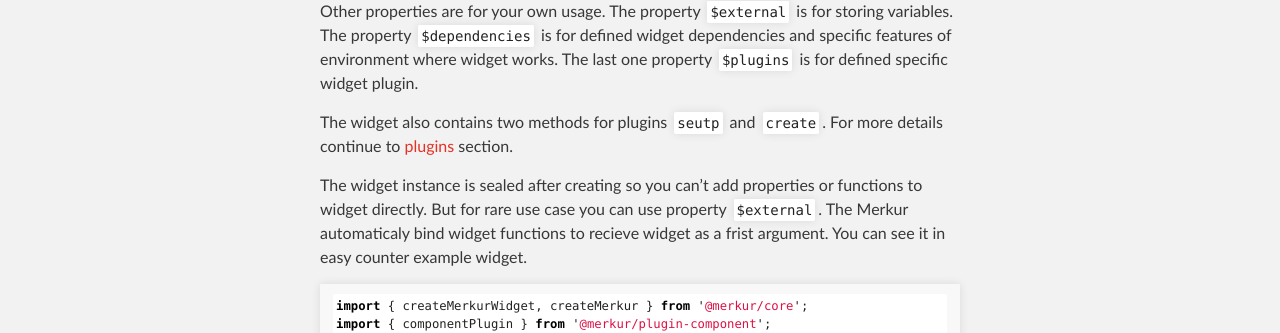
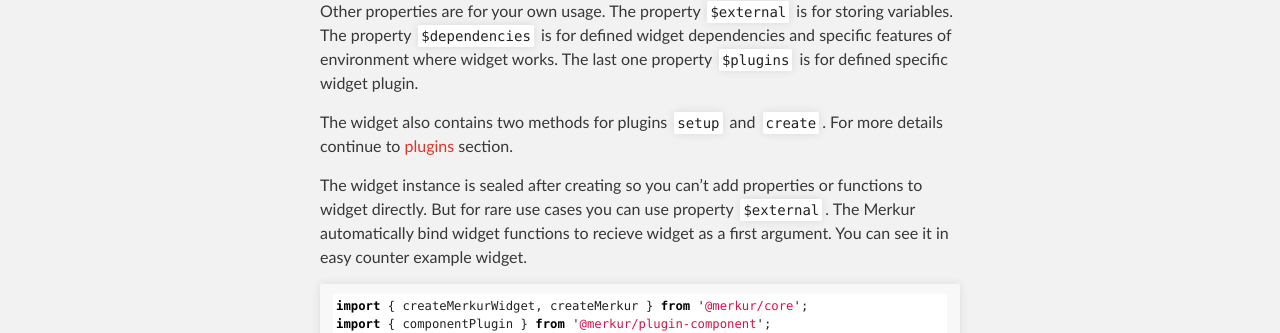
Before and after one commit to mjancarik/merkur, a Jekyll site: the page built from docs/docs/merkur-widget-api.md, in a window 1280 px wide. Shown: the part 253-586 px from the top of the page. Built offline with Jekyll 4.4.1, drawn with Linux system fonts in a browser that asks for light colours.

Commit message:
docs: ✏️ typo fixes

````diff
--- a/docs/docs/merkur-widget-api.md
+++ b/docs/docs/merkur-widget-api.md
@@ -8,9 +8,9 @@ Merkur widget contains four predefined properties `$in`, `$external`, `$dependen
 
 Other properties are for your own usage. The property `$external` is for storing variables. The property `$dependencies` is for defined widget dependencies and specific features of environment where widget works. The last one property `$plugins` is for defined specific widget plugin.
 
-The widget also contains two methods for plugins `seutp` and `create`. For more details continue to [plugins]({{ '/docs/plugins' | relative_url }}) section.
+The widget also contains two methods for plugins `setup` and `create`. For more details continue to [plugins]({{ '/docs/plugins' | relative_url }}) section.
 
-The widget instance is sealed after creating so you can't add properties or functions to widget directly. But for rare use case you can use property `$external`. The Merkur automaticaly bind widget functions to recieve widget as a frist argument. You can see it in easy counter example widget.
+The widget instance is sealed after creating so you can't add properties or functions to widget directly. But for rare use cases you can use property `$external`. The Merkur automatically bind widget functions to recieve widget as a first argument. You can see it in easy counter example widget.
 
 ```javascript
 import { createMerkurWidget, createMerkur } from '@merkur/core';
````
Also changed, not shown: docs/docs/merkur-api.md (+3 -3 lines), docs/docs/plugins.md (+2 -2 lines).
